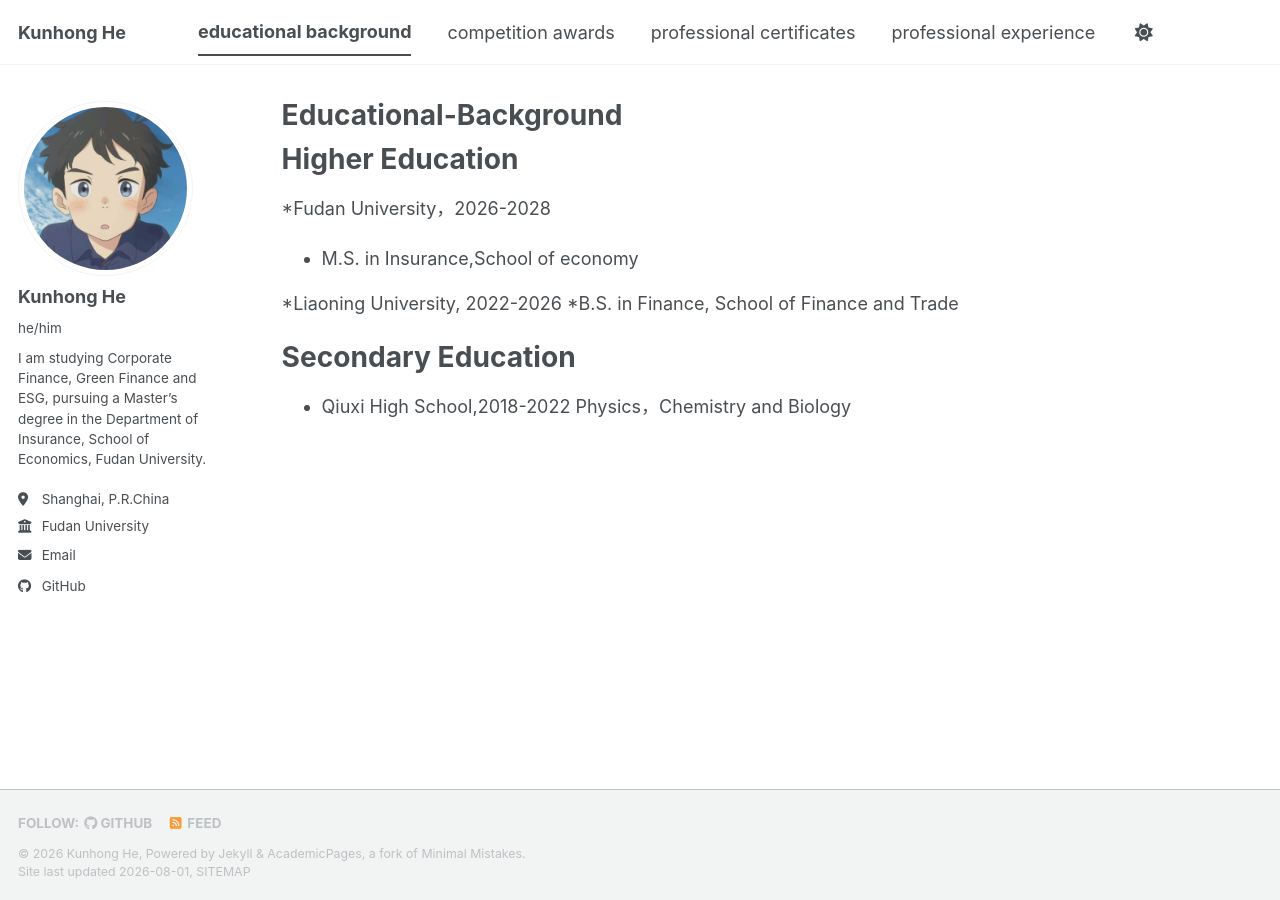
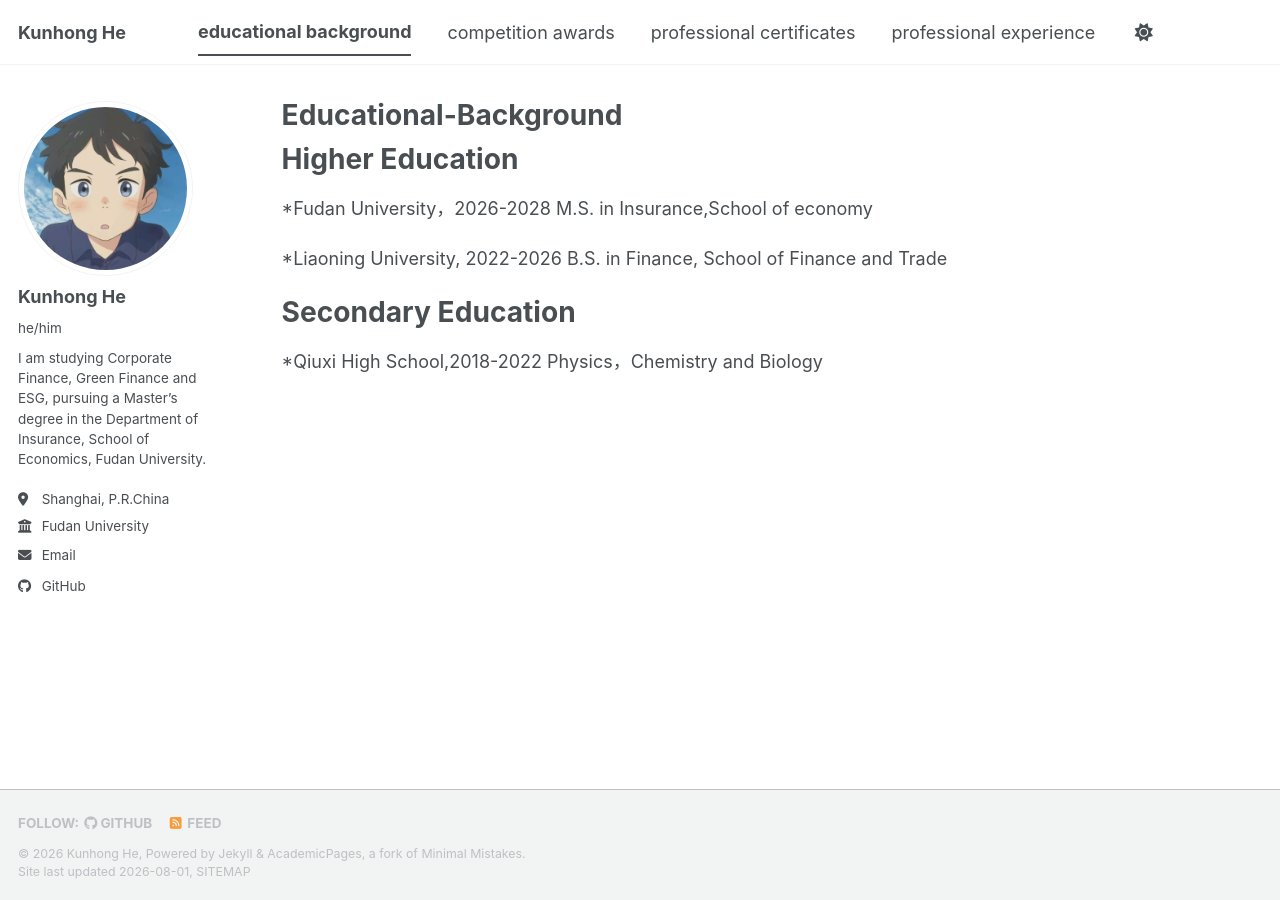
Before and after one commit to Alfred-meijiu/Alfred-meijiu.github.io, a Jekyll site: the page built from _pages/educational-background.md, in a window 1280 px wide. Built offline with Jekyll 4.4.1, drawn with Linux system fonts in a browser that asks for light colours; a style sheet for code colours, icons or effects is not loaded.

```diff
--- a/_pages/educational-background.md
+++ b/_pages/educational-background.md
@@ -14,14 +14,14 @@ Higher Education
 ======
 
 *Fudan University，2026-2028
-* M.S. in Insurance,School of economy
+ M.S. in Insurance,School of economy
 
 *Liaoning University, 2022-2026
-*B.S. in Finance, School of Finance and Trade
+ B.S. in Finance, School of Finance and Trade
 
 
 Secondary Education
 ======
 
-* Qiuxi High School,2018-2022
-Physics，Chemistry and Biology
+*Qiuxi High School,2018-2022
+ Physics，Chemistry and Biology
```
